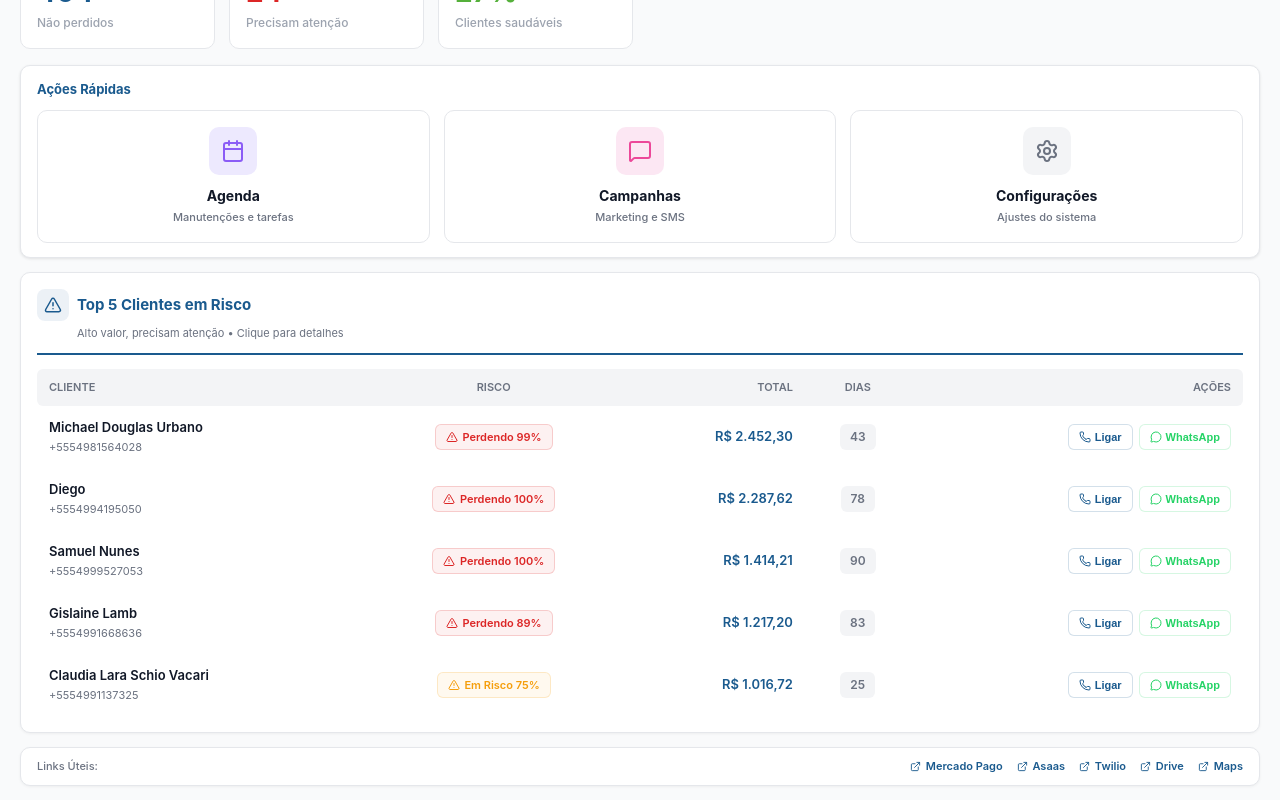
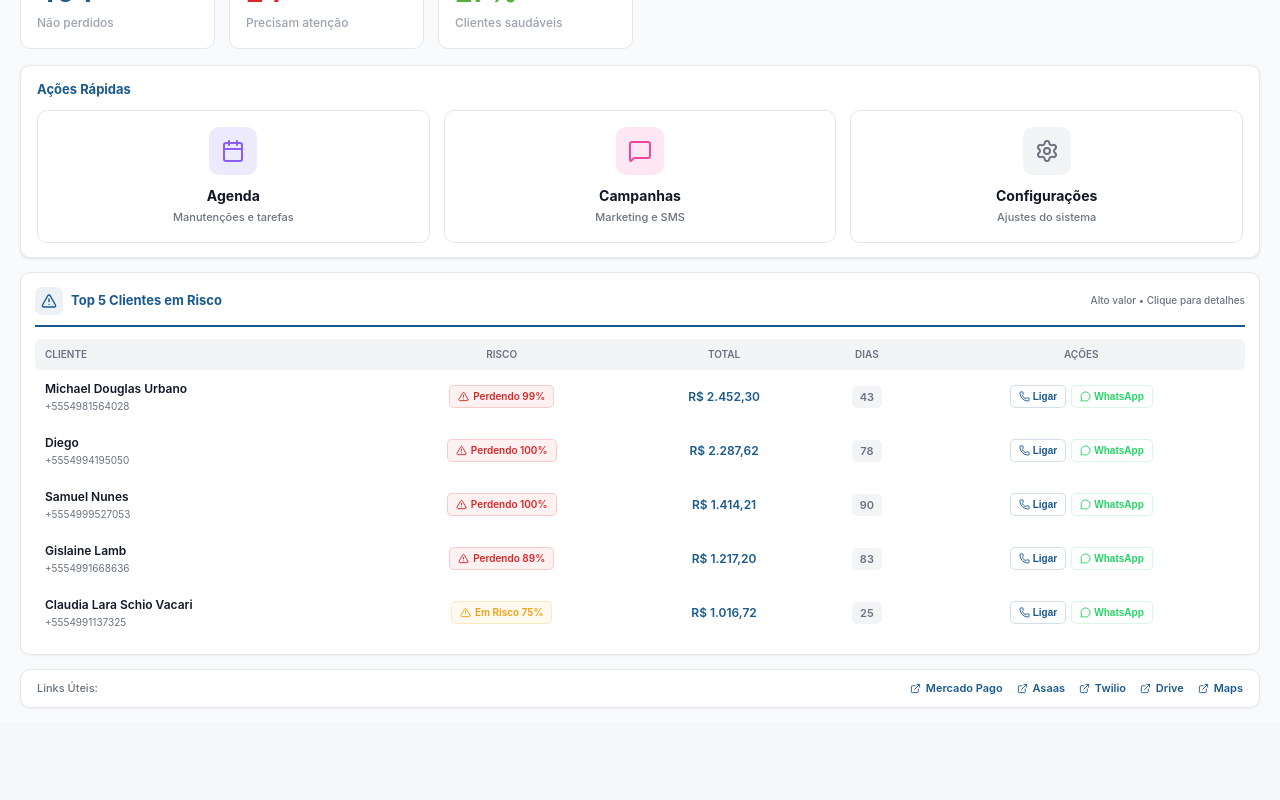
Before and after one commit to lucaslopezpuerta/LavpopBusinessIntelligence, a React (Vite) app: page / in a window 1280 px wide. Shown: the part 580-1380 px from the top of the page. After the commit the page ends 1302 px from the top, so only its background shows below. Built offline with nearby package versions, Linux system fonts and the light colour scheme; no server answers; the HTML template or start-up script is replaced by a standard one.

Commit message:
Update AtRiskCustomersTable.jsx

```diff
--- a/src/components/AtRiskCustomersTable.jsx
+++ b/src/components/AtRiskCustomersTable.jsx
@@ -1,11 +1,12 @@
-// AtRiskCustomersTable.jsx v3.0 - CLEAN PROFESSIONAL REDESIGN
-// ✅ Clean header with brand blue accent
-// ✅ Simple, professional color scheme
-// ✅ Elegant table design with better spacing
-// ✅ Brand-focused (no gradient, clean lines)
-// ✅ Ultra compact for space efficiency
+// AtRiskCustomersTable.jsx v4.0 - ULTRA COMPACT SPACE-SAVING DESIGN
+// ✅ Single-line compact header (saves ~30px)
+// ✅ Tighter row spacing (48px per row vs 65px)
+// ✅ Center-aligned text in appropriate columns
+// ✅ Professional clean design with brand colors
+// ✅ Total height reduction: ~85px for 5 rows
 //
 // CHANGELOG:
+// v4.0 (2025-11-16): Ultra compact design - single-line header, tighter rows, center alignment
 // v3.0 (2025-11-15): Complete redesign - clean, professional, brand-focused
 
 import React, { useState } from 'react';
@@ -103,16 +104,16 @@ const AtRiskCustomersTable = ({ customerMetrics, salesData, maxRows = 5 }) => {
       <div style={{
         display: 'inline-flex',
         alignItems: 'center',
-        gap: '0.3rem',
-        padding: '4px 10px',
-        borderRadius: '6px',
+        gap: '0.25rem',
+        padding: '3px 8px',
+        borderRadius: '5px',
         background: `${color}10`,
         border: `1px solid ${color}30`,
         color: color,
-        fontSize: '11px',
+        fontSize: '10px',
         fontWeight: '600'
       }}>
-        <AlertTriangle style={{ width: '12px', height: '12px' }} />
+        <AlertTriangle style={{ width: '11px', height: '11px' }} />
         {translatedLevel} {churnPercent}%
       </div>
     );
@@ -123,19 +124,19 @@ const AtRiskCustomersTable = ({ customerMetrics, salesData, maxRows = 5 }) => {
       <div style={{
         background: 'white',
         borderRadius: '10px',
-        padding: '1.5rem',
+        padding: '1.25rem',
         border: '1px solid #e5e7eb',
         textAlign: 'center'
       }}>
         <div style={{
           color: COLORS.accent,
-          fontSize: '16px',
+          fontSize: '15px',
           fontWeight: '600',
           marginBottom: '0.25rem'
         }}>
           🎉 Ótimas notícias!
         </div>
-        <div style={{ color: COLORS.gray, fontSize: '13px' }}>
+        <div style={{ color: COLORS.gray, fontSize: '12px' }}>
           Nenhum cliente em risco detectado
         </div>
       </div>
@@ -147,64 +148,69 @@ const AtRiskCustomersTable = ({ customerMetrics, salesData, maxRows = 5 }) => {
       <div style={{
         background: 'white',
         borderRadius: '10px',
-        padding: '1rem',
+        padding: '0.875rem',
         border: '1px solid #e5e7eb',
         boxShadow: '0 1px 3px rgba(0, 0, 0, 0.05)'
       }}>
-        {/* Clean Header with Brand Accent */}
+        {/* ✅ ULTRA COMPACT Single-Line Header */}
         <div style={{
-          marginBottom: '0.875rem',
-          paddingBottom: '0.75rem',
+          display: 'flex',
+          alignItems: 'center',
+          justifyContent: 'space-between',
+          marginBottom: '0.75rem',
+          paddingBottom: '0.625rem',
           borderBottom: `2px solid ${COLORS.primary}`
         }}>
-          <div style={{ display: 'flex', alignItems: 'center', gap: '0.5rem', marginBottom: '0.25rem' }}>
+          <div style={{ display: 'flex', alignItems: 'center', gap: '0.5rem' }}>
             <div style={{
-              width: '32px',
-              height: '32px',
-              borderRadius: '8px',
+              width: '28px',
+              height: '28px',
+              borderRadius: '7px',
               background: `${COLORS.primary}15`,
               display: 'flex',
               alignItems: 'center',
               justifyContent: 'center'
             }}>
-              <AlertTriangle style={{ width: '18px', height: '18px', color: COLORS.primary }} />
+              <AlertTriangle style={{ width: '16px', height: '16px', color: COLORS.primary }} />
             </div>
+            <div>
               <h3 style={{
-              fontSize: '15px',
+                fontSize: '13px',
                 fontWeight: '700',
                 color: COLORS.primary,
-              margin: 0
+                margin: 0,
+                lineHeight: 1
               }}>
                 Top {maxRows} Clientes em Risco
               </h3>
             </div>
-          <p style={{
-            fontSize: '11px',
+          </div>
+          <div style={{
+            fontSize: '10px',
             color: COLORS.gray,
-            margin: 0,
-            marginLeft: '40px'
+            fontWeight: '500'
           }}>
-            Alto valor, precisam atenção • Clique para detalhes
-          </p>
+            Alto valor • Clique para detalhes
+          </div>
         </div>
 
-        {/* Clean Professional Table */}
+        {/* ✅ COMPACT Table with Tighter Spacing */}
         <div style={{ overflowX: 'auto' }}>
           <table style={{
             width: '100%',
             borderCollapse: 'separate',
             borderSpacing: 0,
-            fontSize: '13px'
+            fontSize: '12px'
           }}>
             <thead>
               <tr style={{
                 background: COLORS.lightGray
               }}>
                 <th style={{
-                  padding: '0.625rem 0.75rem',
+                  padding: '0.5rem 0.625rem',
                   fontWeight: '600',
                   color: COLORS.gray,
-                  fontSize: '11px',
+                  fontSize: '10px',
                   textAlign: 'left',
                   borderTopLeftRadius: '6px',
                   borderBottomLeftRadius: '6px'
@@ -212,38 +218,38 @@ const AtRiskCustomersTable = ({ customerMetrics, salesData, maxRows = 5 }) => {
                   CLIENTE
                 </th>
                 <th style={{
-                  padding: '0.625rem 0.75rem',
+                  padding: '0.5rem 0.625rem',
                   fontWeight: '600',
                   color: COLORS.gray,
-                  fontSize: '11px',
+                  fontSize: '10px',
                   textAlign: 'center'
                 }}>
                   RISCO
                 </th>
                 <th style={{
-                  padding: '0.625rem 0.75rem',
+                  padding: '0.5rem 0.625rem',
                   fontWeight: '600',
                   color: COLORS.gray,
-                  fontSize: '11px',
-                  textAlign: 'right'
+                  fontSize: '10px',
+                  textAlign: 'center'
                 }}>
                   TOTAL
                 </th>
                 <th style={{
-                  padding: '0.625rem 0.75rem',
+                  padding: '0.5rem 0.625rem',
                   fontWeight: '600',
                   color: COLORS.gray,
-                  fontSize: '11px',
+                  fontSize: '10px',
                   textAlign: 'center'
                 }}>
                   DIAS
                 </th>
                 <th style={{
-                  padding: '0.625rem 0.75rem',
+                  padding: '0.5rem 0.625rem',
                   fontWeight: '600',
                   color: COLORS.gray,
-                  fontSize: '11px',
-                  textAlign: 'right',
+                  fontSize: '10px',
+                  textAlign: 'center',
                   borderTopRightRadius: '6px',
                   borderBottomRightRadius: '6px'
                 }}>
@@ -264,57 +270,67 @@ const AtRiskCustomersTable = ({ customerMetrics, salesData, maxRows = 5 }) => {
                   onMouseLeave={(e) => e.currentTarget.style.background = 'transparent'}
                   onClick={() => setSelectedCustomer(customer)}
                 >
-                  <td style={{ padding: '0.75rem' }}>
-                    <div style={{ fontWeight: '600', color: '#111827', fontSize: '13px', marginBottom: '2px' }}>
+                  {/* Cliente - Left aligned */}
+                  <td style={{ padding: '0.625rem' }}>
+                    <div style={{ fontWeight: '600', color: '#111827', fontSize: '12px', marginBottom: '1px' }}>
                       {customer.name || 'Cliente sem nome'}
                     </div>
                     {customer.phone && (
-                      <div style={{ fontSize: '11px', color: COLORS.gray }}>
+                      <div style={{ fontSize: '10px', color: COLORS.gray }}>
                         {customer.phone}
                       </div>
                     )}
                   </td>
-                  <td style={{ padding: '0.75rem', textAlign: 'center' }}>
+
+                  {/* Risco - Center aligned */}
+                  <td style={{ padding: '0.625rem', textAlign: 'center' }}>
                     {getRiskBadge(customer.riskLevel, customer.returnLikelihood)}
                   </td>
+
+                  {/* Total - Center aligned */}
                   <td style={{
-                    padding: '0.75rem',
-                    textAlign: 'right',
+                    padding: '0.625rem',
+                    textAlign: 'center',
                     fontWeight: '600',
                     color: COLORS.primary,
-                    fontSize: '13px'
+                    fontSize: '12px'
                   }}>
                     {formatCurrency(customer.netTotal || 0)}
                   </td>
-                  <td style={{ padding: '0.75rem', textAlign: 'center' }}>
+
+                  {/* Dias - Center aligned */}
+                  <td style={{ padding: '0.625rem', textAlign: 'center' }}>
                     <span style={{
                       display: 'inline-block',
-                      padding: '4px 10px',
-                      borderRadius: '6px',
+                      padding: '3px 8px',
+                      borderRadius: '5px',
                       background: COLORS.lightGray,
-                      fontSize: '12px',
+                      fontSize: '11px',
                       fontWeight: '600',
                       color: COLORS.gray
                     }}>
                       {customer.daysSinceLastVisit || 0}
                     </span>
                   </td>
-                  <td style={{ padding: '0.75rem', textAlign: 'right' }}>
-                    <div style={{ display: 'flex', gap: '0.375rem', justifyContent: 'flex-end' }}>
+
+                  {/* Ações - Center aligned */}
+                  <td style={{ padding: '0.625rem', textAlign: 'center' }}>
+                    <div style={{ display: 'flex', gap: '0.325rem', justifyContent: 'center' }}>
                       {customer.phone && formatPhone(customer.phone) && (
                         <>
                           <button
                             onClick={(e) => handleCall(e, customer.phone)}
+                            title="Ligar"
                             style={{
-                              padding: '6px 10px',
-                              borderRadius: '6px',
+                              padding: '5px 8px',
+                              borderRadius: '5px',
                               border: `1px solid ${COLORS.primary}30`,
                               background: 'white',
                               cursor: 'pointer',
                               display: 'flex',
                               alignItems: 'center',
-                              gap: '4px',
-                              fontSize: '11px',
+                              gap: '3px',
+                              fontSize: '10px',
                               fontWeight: '600',
                               color: COLORS.primary,
                               transition: 'all 0.2s'
@@ -330,21 +346,22 @@ const AtRiskCustomersTable = ({ customerMetrics, salesData, maxRows = 5 }) => {
                               e.currentTarget.style.borderColor = `${COLORS.primary}30`;
                             }}
                           >
-                            <Phone style={{ width: '12px', height: '12px' }} />
-                            Ligar
+                            <Phone style={{ width: '11px', height: '11px' }} />
+                            <span style={{ display: 'none' }}>Ligar</span>
                           </button>
                           <button
                             onClick={(e) => handleWhatsApp(e, customer.phone)}
+                            title="WhatsApp"
                             style={{
-                              padding: '6px 10px',
-                              borderRadius: '6px',
+                              padding: '5px 8px',
+                              borderRadius: '5px',
                               border: '1px solid #25D36630',
                               background: 'white',
                               cursor: 'pointer',
                               display: 'flex',
                               alignItems: 'center',
-                              gap: '4px',
-                              fontSize: '11px',
+                              gap: '3px',
+                              fontSize: '10px',
                               fontWeight: '600',
                               color: '#25D366',
                               transition: 'all 0.2s'
@@ -360,8 +377,8 @@ const AtRiskCustomersTable = ({ customerMetrics, salesData, maxRows = 5 }) => {
                               e.currentTarget.style.borderColor = '#25D36630';
                             }}
                           >
-                            <MessageCircle style={{ width: '12px', height: '12px' }} />
-                            WhatsApp
+                            <MessageCircle style={{ width: '11px', height: '11px' }} />
+                            <span style={{ display: 'none' }}>WhatsApp</span>
                           </button>
                         </>
                       )}
@@ -382,6 +399,15 @@ const AtRiskCustomersTable = ({ customerMetrics, salesData, maxRows = 5 }) => {
           onClose={() => setSelectedCustomer(null)}
         />
       )}
+
+      {/* Responsive text display for action buttons */}
+      <style>{`
+        @media (min-width: 992px) {
+          button span {
+            display: inline !important;
+          }
+        }
+      `}</style>
     </>
   );
 };
```
Lines whose indentation alone changed are shown as unchanged.
